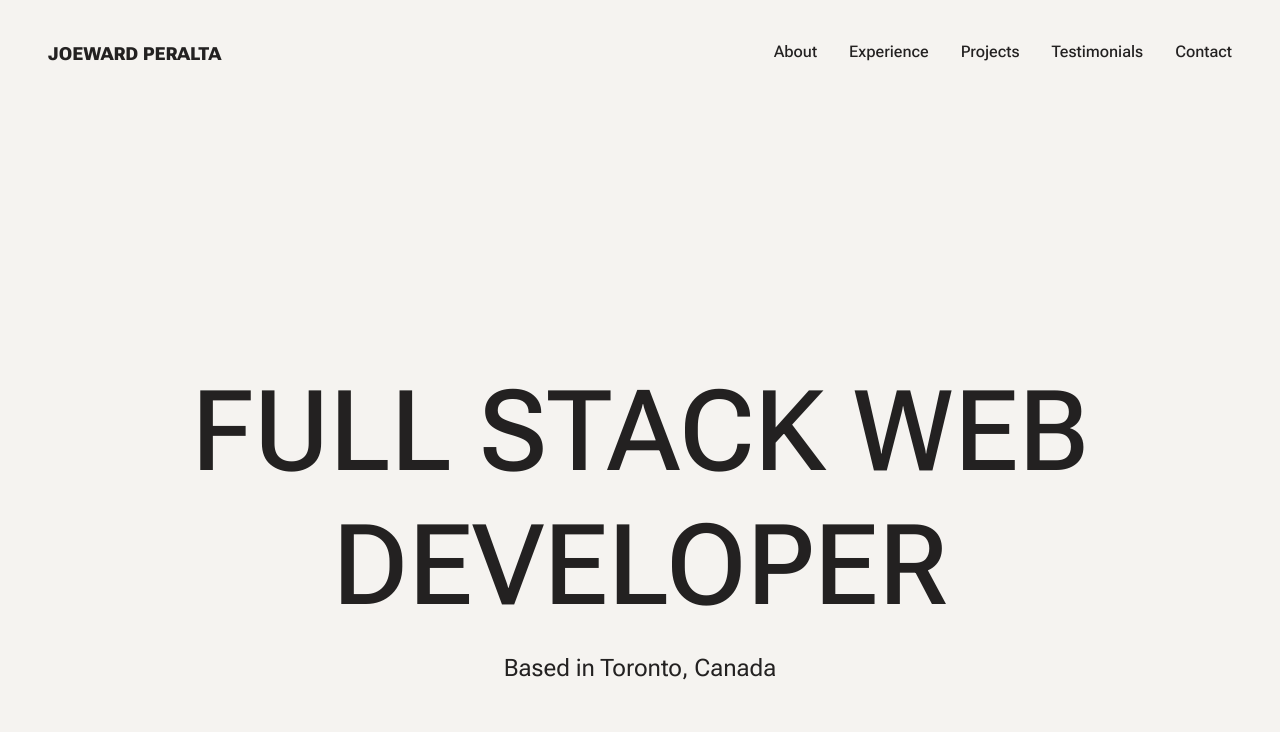
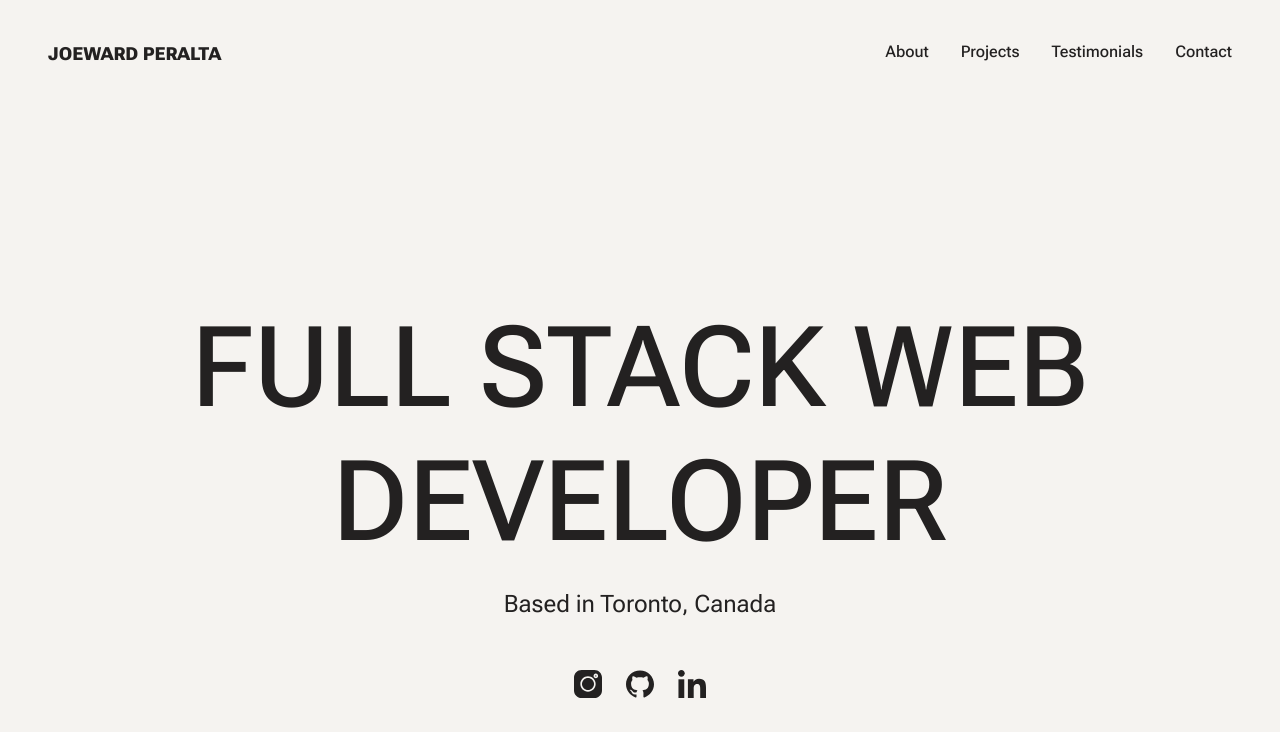
Before and after one commit to joewardperalta/developer-portfolio, a Next.js app: page / in a window 1280 px wide. Shown: the top 732 px of the page. Built offline with nearby package versions, Linux system fonts and the light colour scheme.

Commit message:
add smooth scrolling behavior and hover effect for the nav links

```diff
--- a/app/layout.js
+++ b/app/layout.js
@@ -14,7 +14,7 @@ export const metadata = {
 
 export default function RootLayout({ children }) {
   return (
-    <html lang="en">
+    <html className="scroll-smooth" lang="en">
       <body className={`${robotoFlex.className}`}>
         {children}
         <SpeedInsights />
--- a/components/Navbar.jsx
+++ b/components/Navbar.jsx
@@ -32,19 +32,16 @@ function Nav({ ref, toggleNav }) {
       <nav>
         <ul className="flex flex-col gap-8 px-6 py-[10rem] pr-[5rem] text-[1rem] font-medium leading-normal text-primary laptop:flex-row laptop:px-0 laptop:py-0 laptop:text-secondary">
           <li onClick={toggleNav}>
-            <Link href="#about">About</Link>
+            <NavLink href="#about">About</NavLink>
           </li>
           <li onClick={toggleNav}>
-            <Link href="#experience">Experience</Link>
+            <NavLink href="#projects">Projects</NavLink>
           </li>
           <li onClick={toggleNav}>
-            <Link href="#projects">Projects</Link>
+            <NavLink href="#testimonials">Testimonials</NavLink>
           </li>
           <li onClick={toggleNav}>
-            <Link href="#testimonials">Testimonials</Link>
-          </li>
-          <li onClick={toggleNav}>
-            <Link href="#contacts">Contact</Link>
+            <NavLink href="#contacts">Contact</NavLink>
           </li>
         </ul>
       </nav>
@@ -68,3 +65,16 @@ function HamburgerButton({ navRef, toggleNav }) {
     </button>
   );
 }
+
+function NavLink({ children, href }) {
+  return (
+    <div>
+      <Link
+        className="after:block after:h-[1.8px] after:w-0 after:bg-black after:transition-all after:hover:w-full after:hover:transition-all"
+        href={href}
+      >
+        {children}
+      </Link>
+    </div>
+  );
+}
--- a/components/Section.jsx
+++ b/components/Section.jsx
@@ -1,7 +1,7 @@
 export default function Section({ children, id, className = "" }) {
   return (
     <section
-      className={`${className} py-[5.5rem] tablet:py-[8rem] laptop:py-[16rem] desktop:py-[19rem]`}
+      className={`${className} py-[4rem] tablet:py-[8rem] laptop:py-[12rem]`}
       id={id}
     >
       {children}
```
